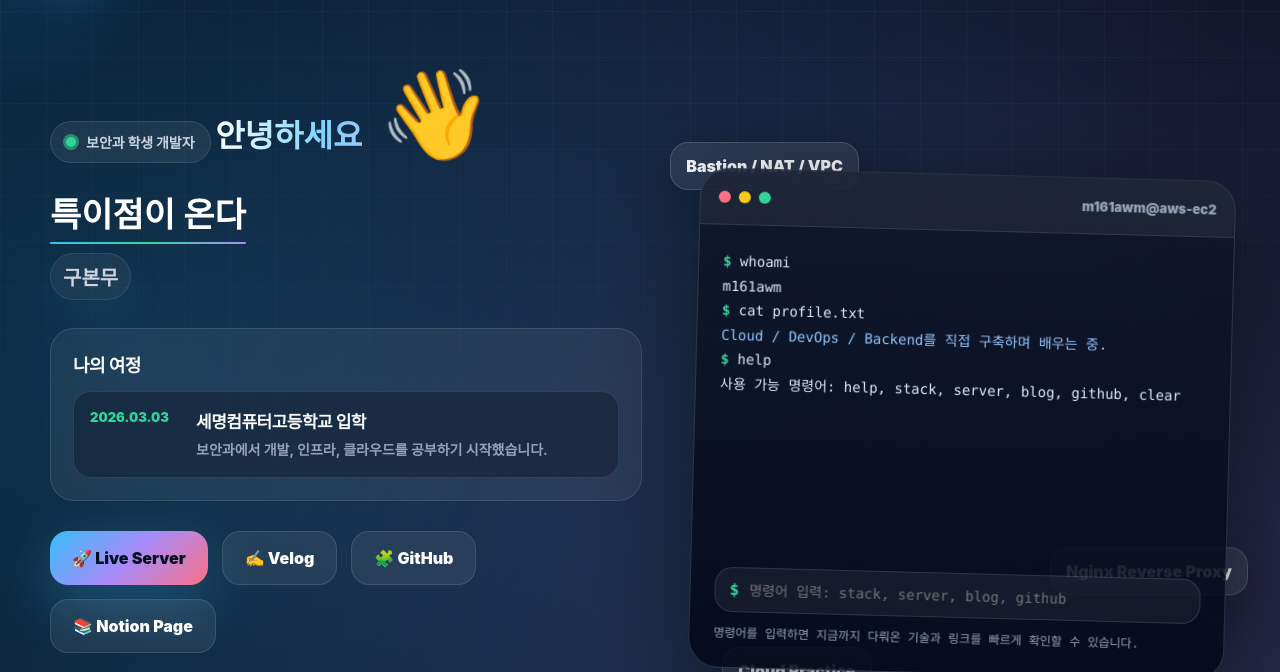
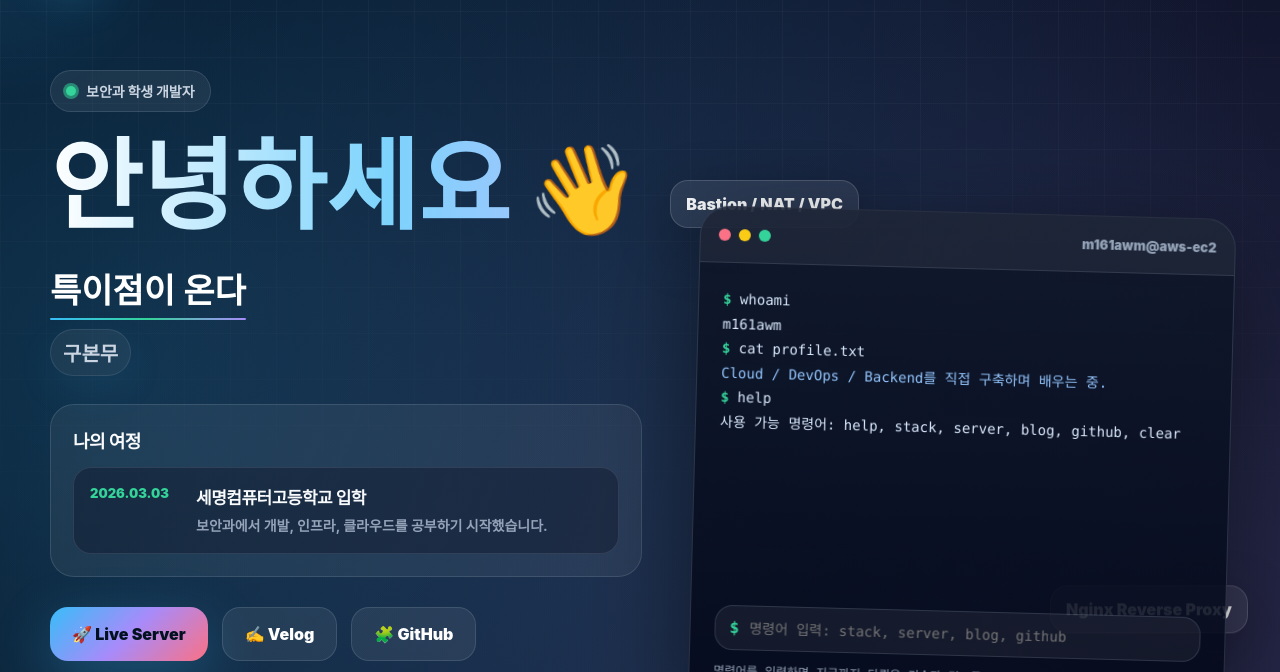
Before and after one commit to m161awm2/test1234, a website: page index.html in a window 1280 px wide. Shown: the part 81-753 px from the top of the page. Drawn offline with Linux system fonts and the light colour scheme.

Commit message:
Increase font size of hero title text to 100px

```diff
--- a/index.html
+++ b/index.html
@@ -184,7 +184,7 @@
     }
 
     .hero-title-text {
-      font-size: 32px;
+      font-size: 100px;
       background: linear-gradient(90deg, white, #7dd3fc, #c4b5fd, white);
       background-size: 220% 100%;
       -webkit-background-clip: text;
```
